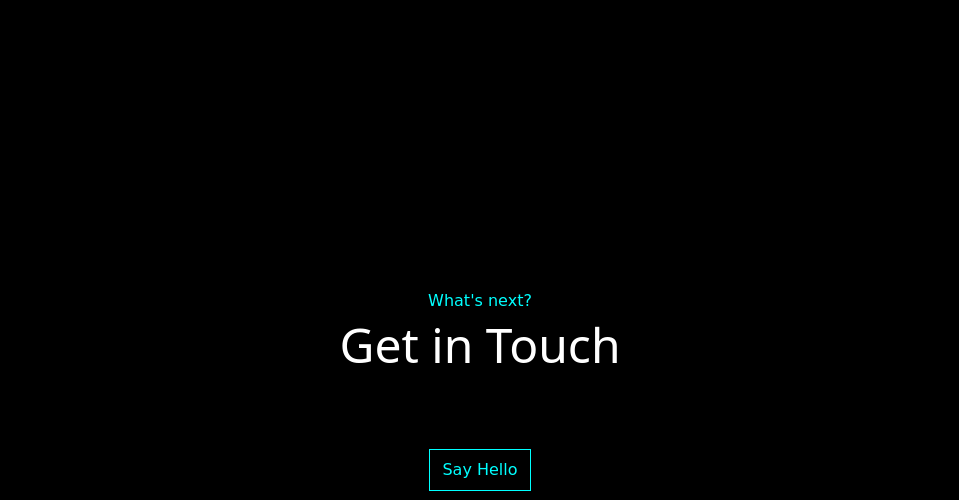
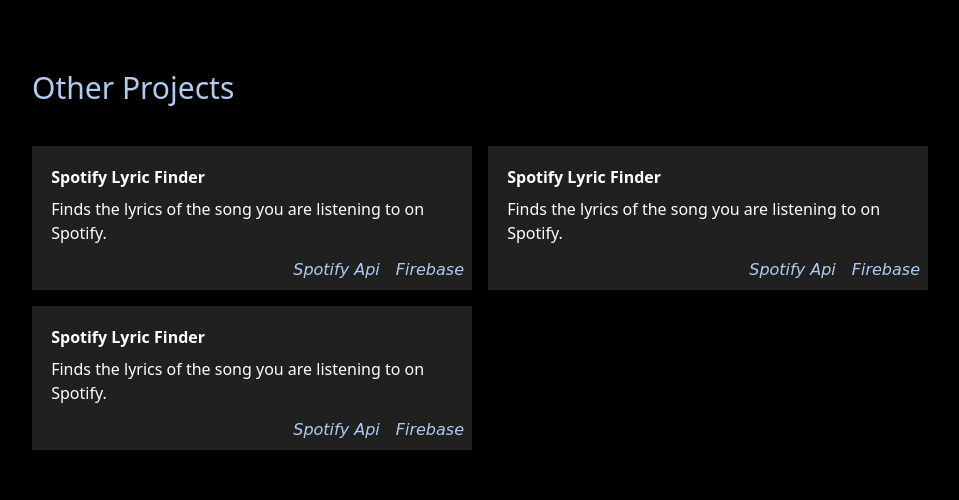
Before and after one commit to robin-jr/portfolio, a Next.js app: page / in a window 1280 px wide. Shown: the part 3275-3775 px from the top of the page, without its empty margins (160-1119 px from the left). Built offline with nearby package versions, Linux system fonts and the light colour scheme.

Commit message:
other projects section done

```diff
--- /dev/null
+++ b/components/OtherProjects.tsx
@@ -0,0 +1,27 @@
+import React from 'react'
+import { ProjectInterface } from '../widgets/Project'
+import styles from '../styles/OtherProjects.module.scss'
+import OtherProject from '../widgets/OtherProject'
+
+function OtherProjects() {
+    const projects: ProjectInterface[] = [{
+        title: "Spotify Lyric Finder", description: "Finds the lyrics of the song you are listening to on Spotify.",
+        tags: ["Spotify Api","Firebase"], githubLink: "", link: "", image: "https://picsum.photos/200"
+    },{
+        title: "Spotify Lyric Finder", description: "Finds the lyrics of the song you are listening to on Spotify.",
+        tags: ["Spotify Api","Firebase"], githubLink: "", link: "", image: "https://picsum.photos/200"
+    },{
+        title: "Spotify Lyric Finder", description: "Finds the lyrics of the song you are listening to on Spotify.",
+        tags: ["Spotify Api","Firebase"], githubLink: "", link: "", image: "https://picsum.photos/200"
+    }]
+  return (
+       <div className="w-[80%]">
+            <div className="text-3xl color-tertiary mb-10">Other Projects</div>
+            <div className={styles.projects}>
+                {projects.map((project, idx) => <OtherProject project={project} />)}
+            </div>
+        </div>
+  )
+}
+
+export default OtherProjects
--- a/pages/index.tsx
+++ b/pages/index.tsx
@@ -4,6 +4,7 @@
 import Footer from '../components/Footer'
 import Intro from '../components/Intro'
 import Navbar from '../components/Navbar'
+import OtherProjects from '../components/OtherProjects'
 import Projects from '../components/Projects'
 
 export default function Home() {
@@ -28,6 +29,9 @@
         <div className="min-h-screen flex w-full flex-col items-center justify-center px-20 py-20">
           <Projects />
         </div>
+        <div className="min-h-fit flex w-full flex-col items-center justify-center px-20 py-20">
+          <OtherProjects />
+        </div>
         <div className="min-h-screen flex w-full flex-col items-center justify-center px-20">
           <Contact />
         </div>
--- /dev/null
+++ b/styles/OtherProjects.module.scss
@@ -0,0 +1,53 @@
+@keyframes changeBackgroundColor {
+  0% {
+    background-color: #202020;
+  }
+  100% {
+    background-color: #303030;
+  }
+}
+.projects {
+  display: grid;
+  grid-template-columns: 1fr 1fr;
+  gap: 1em;
+}
+
+.project {
+  background-color: #202020;
+  padding: 1.2rem;
+  height: 9em;
+  position: relative;
+
+  :global .title {
+    font-weight: bold;
+  }
+
+  :global .description {
+    font-weight: 300;
+    margin-top: 0.5rem;
+  }
+
+  :global .github-link {
+    position: absolute;
+    top: 0.75rem;
+    right: 0.75rem;
+  }
+
+  :global .tags {
+    display: flex;
+    position: absolute;
+    bottom: 0.5rem;
+    right: 0.5rem;
+    font-family: 'Comic Sans MS';
+    font-style: italic;
+    div {
+      margin-left: 1rem;
+      color: #b0cdf1;
+    }
+  }
+}
+
+.project:hover{
+    background-color: #303030;
+  animation: changeBackgroundColor 1s ease-in-out 0s infinite alternate;
+}
--- a/styles/Project.module.scss
+++ b/styles/Project.module.scss
@@ -1,16 +1,16 @@
 @keyframes changeBackgroundColor {
   0% {
-    background-color: #3335;
+    background-color: #4445;
   }
   100% {
-    background-color: #4445;
+    background-color: #2229;
   }
 }
 .project {
   margin-top: 3rem;
   display: flex;
   padding: 2em;
-  background-color: #3335;
+  background-color: #4445;
   :global .content {
     width: 50%;
     display: flex;
--- /dev/null
+++ b/widgets/OtherProject.tsx
@@ -0,0 +1,21 @@
+import React from 'react'
+import { ProjectInterface } from './Project'
+import styles from '../styles/OtherProjects.module.scss'
+
+interface Props {
+    project: ProjectInterface,
+}
+function OtherProject({ project }: Props) {
+    return (
+        <div className={styles.project}>
+            <div className="title">{project.title}</div>
+            <div className="description">{project.description}</div>
+            <div className="github-link"><span className="material-icons">&#xe867;</span></div>
+            <div className="tags">
+                {project.tags.map((tag: string, idx: number) => <div>{tag}</div>)}
+            </div>
+        </div>
+    )
+}
+
+export default OtherProject
```
